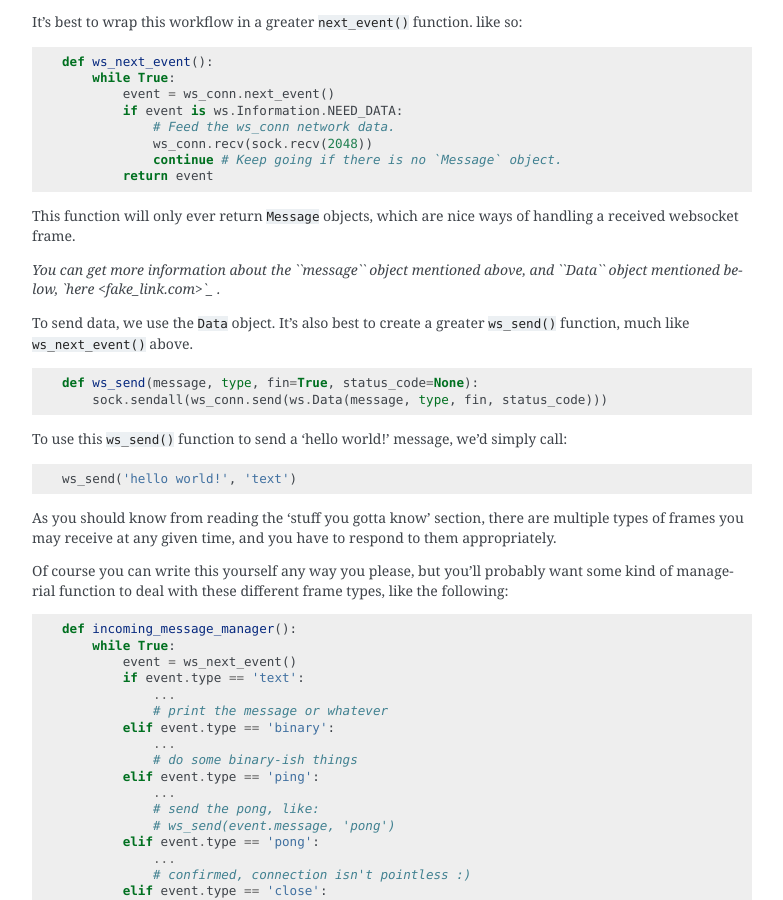
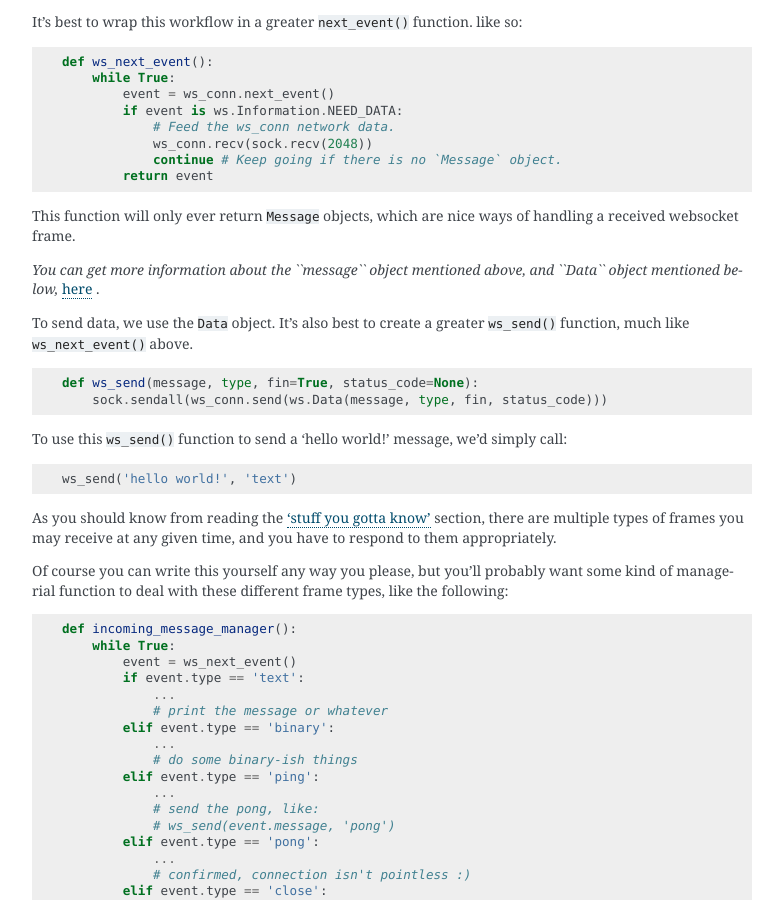
Before and after one commit to theelous3/noio_ws, a Sphinx documentation site: the page built from docs/source/using_noio_ws.rst, in a window 1280 px wide and 900 px high, scrolled down 659 px. Shown: the whole window, without its empty margins (358-1141 px from the left). Built offline with Sphinx 7.4.7, drawn with Linux system fonts in a browser that asks for light colours; some of the changed lines change nothing that is shown.

Commit message:
updated docs

```diff
--- a/docs/source/using_noio_ws.rst
+++ b/docs/source/using_noio_ws.rst
@@ -39,7 +39,7 @@ It's best to wrap this workflow in a greater ``next_event()`` function. like so:
 
 This function will only ever return ``Message`` objects, which are nice ways of handling a received websocket frame.
 
-*You can get more information about the ``message`` object mentioned above, and ``Data`` object mentioned below, `here <fake_link.com>`_ .*
+*You can get more information about the ``message`` object mentioned above, and ``Data`` object mentioned below,* `here <http://noio-ws.readthedocs.io/en/latest/api.html#data-object>`_ .
 
 To send data, we use the ``Data`` object. It's also best to create a greater ``ws_send()`` function, much like ``ws_next_event()`` above. ::
 
@@ -50,7 +50,7 @@ To use this ``ws_send()`` function to send a 'hello world!' message, we'd simply
 
     ws_send('hello world!', 'text')
 
-As you should know from reading the 'stuff you gotta know' section, there are multiple types of frames you may receive at any given time, and you have to respond to them appropriately.
+As you should know from reading the `'stuff you gotta know' <http://noio-ws.readthedocs.io/en/latest/overview_of_websockets.html#things-you-absolutely-must-know-in-order-to-write-a-websocket-client-or-server>`_ section, there are multiple types of frames you may receive at any given time, and you have to respond to them appropriately.
 
 Of course you can write this yourself any way you please, but you'll probably want some kind of managerial function to deal with these different frame types, like the following::
 
```
